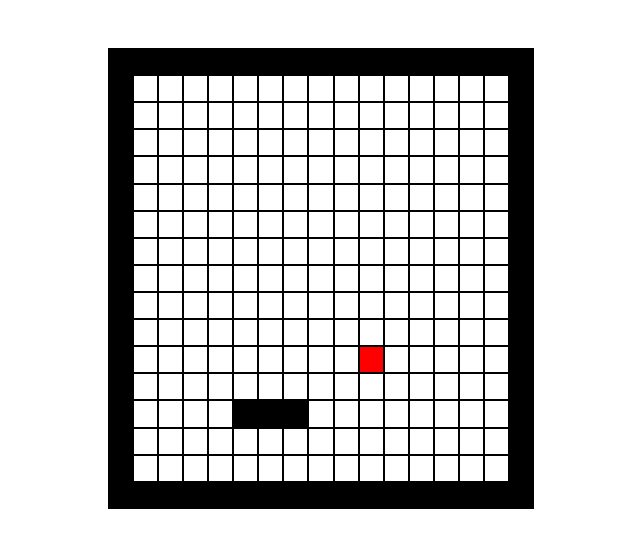
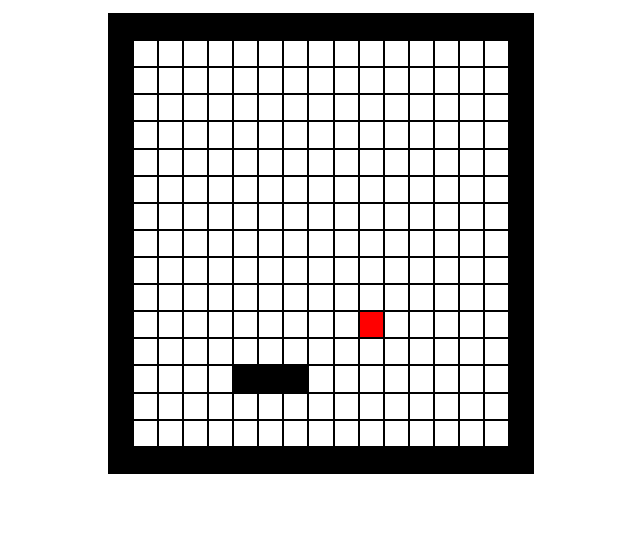
Before and after one commit to GayaYaron/snake, a React (Create React App) app: page / in a window 1280 px wide. Shown: the top 548 px of the page, without its empty margins (319-959 px from the left). Built offline with nearby package versions, Linux system fonts and the light colour scheme.

Commit message:
fixed general page sizing

```diff
--- a/src/pages/gamePage.js
+++ b/src/pages/gamePage.js
@@ -1,4 +1,5 @@
 import { Game } from "../components/game";
+import "../styles/game.css";
 
 export function GamePage(props) {
     return (
--- a/src/pages/generalPage.js
+++ b/src/pages/generalPage.js
@@ -3,8 +3,8 @@ import { GamePage } from './gamePage';
 
 export function GeneralPage(props) {
     return (
-        <div className='d-flex justify-content-center mt-5 w-100'>
-            <div className="col-12 col-md-6 col-lg-4">
+        <div className='d-flex justify-content-center mt-2 w-100'>
+            <div className="col-12 col-sm-10 col-md-8 col-lg-6 col-xl-4">
                 <GamePage />
             </div>
         </div>
--- a/src/styles/game.css
+++ b/src/styles/game.css
@@ -22,6 +22,7 @@
 }
 
 .gamePage {
+    margin-top: 5px;
     display: grid;
     row-gap: 10px;
     grid-template-rows: auto 20%;
```
